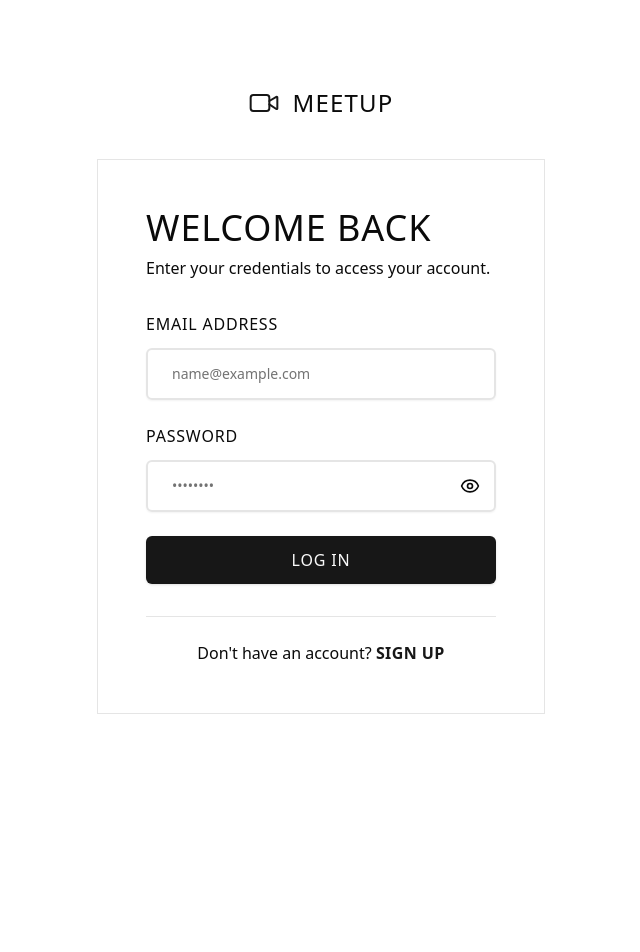
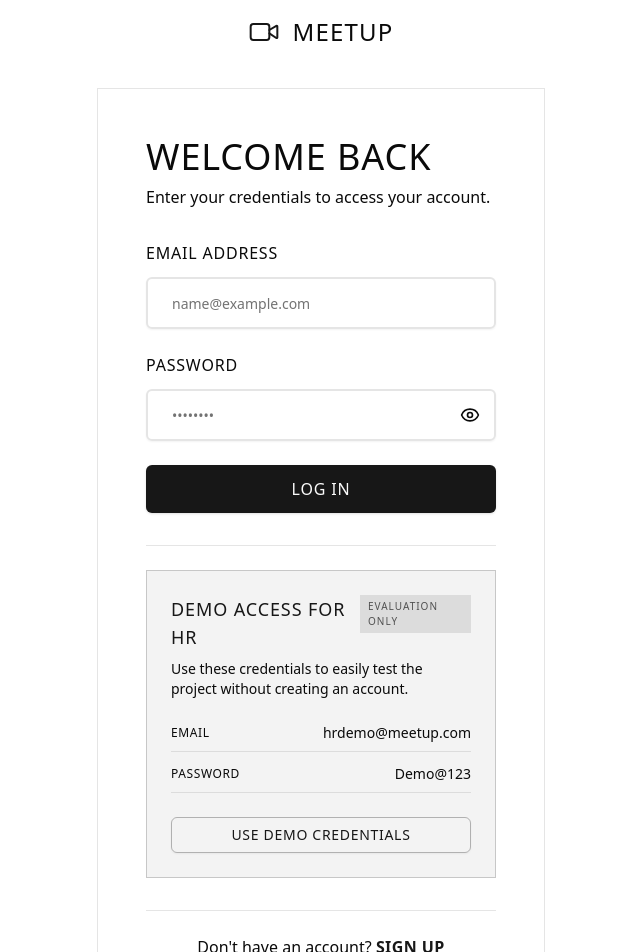
Before and after one commit to fahadvm/conference-hub, a React (Vite) app in the folder frontend/: page /login in a window 1280 px wide. Shown: the top 952 px of the page, without its empty margins (319-959 px from the left). Before the commit the page ends 800 px from the top, so only its background shows below. Built offline with nearby package versions, Linux system fonts and the light colour scheme.

Commit message:
feat: implement user authentication flow, profile management, and session handling pages

```diff
--- a/frontend/src/components/Header.tsx
+++ b/frontend/src/components/Header.tsx
@@ -3,12 +3,14 @@ import { Video, Menu, X, LogOut } from 'lucide-react';
 import { Button } from '@/components/ui/button';
 import { useState } from 'react';
 import { useAuth } from '@/contexts/AuthContext';
+import LogoutConfirmModal from '@/components/LogoutConfirmModal';
 
 export default function Header() {
   const location = useLocation();
   const navigate = useNavigate();
   const { user, signOut } = useAuth();
   const [mobileMenuOpen, setMobileMenuOpen] = useState(false);
+  const [showLogoutModal, setShowLogoutModal] = useState(false);
 
   const navLinks = [
     { path: '/', label: 'Home' },
@@ -20,6 +22,7 @@ export default function Header() {
   ];
 
   const handleLogout = async () => {
+    setShowLogoutModal(false);
     await signOut();
     navigate('/');
   };
@@ -59,7 +62,7 @@ export default function Header() {
                   </Button>
                 </Link>
                 <Button
-                  onClick={handleLogout}
+                  onClick={() => setShowLogoutModal(true)}
                   variant="ghost"
                   className="text-primary-foreground hover:bg-white/10 px-4 py-5"
                   title="Logout"
@@ -122,7 +125,7 @@ export default function Header() {
                     </Button>
                   </Link>
                   <Button
-                    onClick={() => { handleLogout(); setMobileMenuOpen(false); }}
+                    onClick={() => { setShowLogoutModal(true); setMobileMenuOpen(false); }}
                     variant="outline"
                     className="border-white/20 text-white w-full px-6 py-5 text-sm font-paragraph uppercase tracking-wider"
                   >
@@ -147,6 +150,12 @@ export default function Header() {
           </nav>
         )}
       </div>
+
+      <LogoutConfirmModal
+        isOpen={showLogoutModal}
+        onClose={() => setShowLogoutModal(false)}
+        onConfirm={handleLogout}
+      />
     </header>
   );
 }
--- /dev/null
+++ b/frontend/src/components/LogoutConfirmModal.tsx
@@ -0,0 +1,54 @@
+import { Button } from '@/components/ui/button';
+import { LogOut, X } from 'lucide-react';
+
+interface LogoutConfirmModalProps {
+  isOpen: boolean;
+  onClose: () => void;
+  onConfirm: () => void;
+}
+
+export default function LogoutConfirmModal({ isOpen, onClose, onConfirm }: LogoutConfirmModalProps) {
+  if (!isOpen) return null;
+
+  return (
+    <div className="fixed inset-0 z-[100] flex items-center justify-center bg-background/80 backdrop-blur-sm p-4">
+      <div className="w-full max-w-md bg-background border border-gridline p-8 shadow-2xl relative">
+        <button
+          onClick={onClose}
+          className="absolute top-4 right-4 text-subtletext hover:text-foreground transition-colors"
+        >
+          <X className="w-5 h-5" />
+        </button>
+
+        <div className="flex flex-col items-center text-center">
+          <div className="w-12 h-12 bg-destructive/10 text-destructive flex items-center justify-center mb-4 border border-destructive/20">
+            <LogOut className="w-6 h-6" />
+          </div>
+          <h2 className="font-heading text-2xl uppercase tracking-wide mb-2 text-foreground">
+            Confirm Logout
+          </h2>
+          <p className="font-paragraph text-subtletext mb-8">
+            Are you sure you want to log out? You will need to sign in again to access your account.
+          </p>
+
+          <div className="flex flex-col sm:flex-row gap-4 w-full">
+            <Button
+              variant="outline"
+              onClick={onClose}
+              className="flex-1 border-2 border-gridline hover:border-foreground py-6 text-sm font-paragraph uppercase tracking-wider"
+            >
+              Cancel
+            </Button>
+            <Button
+              onClick={onConfirm}
+              variant="destructive"
+              className="flex-1 py-6 text-sm font-paragraph uppercase tracking-wider"
+            >
+              Logout
+            </Button>
+          </div>
+        </div>
+      </div>
+    </div>
+  );
+}
--- a/frontend/src/components/pages/LoginPage.tsx
+++ b/frontend/src/components/pages/LoginPage.tsx
@@ -14,10 +14,22 @@ export default function LoginPage() {
   const [showPassword, setShowPassword] = useState(false);
   const navigate = useNavigate();
 
+  const handleDemoLogin = () => {
+    setEmail('hrdemo@meetup.com');
+    setPassword('Demo@123');
+  };
+
   const handleLogin = async (e: React.FormEvent) => {
     e.preventDefault();
     setLoading(true);
     setError(null);
+
+    if (!email || !password) {
+      setError("Please fill in all fields.");
+      setLoading(false);
+      return;
+    }
+
     const { error } = await supabase.auth.signInWithPassword({
       email,
       password,
@@ -101,6 +113,40 @@ export default function LoginPage() {
           </Button>
         </form>
 
+        <div className="mt-8 pt-6 border-t border-gridline">
+          <div className="bg-primary/5 border border-primary/20 p-6">
+            <div className="flex justify-between items-start mb-2">
+              <h3 className="font-heading text-lg uppercase tracking-wider text-primary">
+                Demo Access for HR
+              </h3>
+              <span className="text-[10px] uppercase tracking-widest text-primary/70 bg-primary/10 px-2 py-1">
+                Evaluation Only
+              </span>
+            </div>
+            <p className="font-paragraph text-sm text-subtletext mb-6">
+              Use these credentials to easily test the project without creating an account.
+            </p>
+            <div className="space-y-3 mb-6 font-paragraph text-sm">
+              <div className="flex justify-between items-center border-b border-primary/10 pb-2">
+                <span className="text-subtletext uppercase tracking-wider text-xs">Email</span>
+                <span className="font-medium text-foreground">hrdemo@meetup.com</span>
+              </div>
+              <div className="flex justify-between items-center border-b border-primary/10 pb-2">
+                <span className="text-subtletext uppercase tracking-wider text-xs">Password</span>
+                <span className="font-medium text-foreground">Demo@123</span>
+              </div>
+            </div>
+            <Button
+              type="button"
+              variant="outline"
+              onClick={handleDemoLogin}
+              className="w-full text-sm py-4 border-primary/30 hover:bg-primary/10 text-primary uppercase tracking-wider font-heading"
+            >
+              Use Demo Credentials
+            </Button>
+          </div>
+        </div>
+
         <div className="mt-8 text-center border-t border-gridline pt-6">
           <p className="font-paragraph text-subtletext">
             Don't have an account?{' '}
--- a/frontend/src/components/pages/ProfilePage.tsx
+++ b/frontend/src/components/pages/ProfilePage.tsx
@@ -8,6 +8,7 @@ import Footer from '@/components/Footer';
 import { useAuth } from '@/contexts/AuthContext';
 import { useNavigate } from 'react-router-dom';
 import { supabase } from '@/lib/supabase';
+import LogoutConfirmModal from '@/components/LogoutConfirmModal';
 
 export default function ProfilePage() {
   const { user, signOut } = useAuth();
@@ -16,6 +17,7 @@ export default function ProfilePage() {
   const [loading, setLoading] = useState(false);
   const [updating, setUpdating] = useState(false);
   const [error, setError] = useState<string | null>(null);
+  const [showLogoutModal, setShowLogoutModal] = useState(false);
 
   const [profileData, setProfileData] = useState({
     name: user?.user_metadata?.full_name || user?.email?.split('@')[0] || 'User',
@@ -111,6 +113,7 @@ export default function ProfilePage() {
   };
 
   const handleLogout = async () => {
+    setShowLogoutModal(false);
     await signOut();
     navigate('/');
   };
@@ -131,7 +134,7 @@ export default function ProfilePage() {
             </p>
           </div>
           <Button
-            onClick={handleLogout}
+            onClick={() => setShowLogoutModal(true)}
             variant="outline"
             className="border-primary-foreground/50 text-primary-foreground hover:bg-primary-foreground hover:text-primary rounded-none px-8 py-4 text-sm font-paragraph uppercase tracking-wider mb-2 flex items-center gap-2"
           >
@@ -269,6 +272,12 @@ export default function ProfilePage() {
       </section>
 
       <Footer />
+
+      <LogoutConfirmModal
+        isOpen={showLogoutModal}
+        onClose={() => setShowLogoutModal(false)}
+        onConfirm={handleLogout}
+      />
     </div>
   );
 }
--- a/frontend/src/components/pages/SignUpPage.tsx
+++ b/frontend/src/components/pages/SignUpPage.tsx
@@ -21,6 +21,24 @@ export default function SignUpPage() {
     setLoading(true);
     setError(null);
     setMsg(null);
+
+    if (!name || !email || !password) {
+      setError("Please fill in all fields.");
+      setLoading(false);
+      return;
+    }
+
+    if (name.length < 2) {
+      setError("Name must be at least 2 characters long.");
+      setLoading(false);
+      return;
+    }
+
+    if (password.length < 6) {
+      setError("Password must be at least 6 characters long.");
+      setLoading(false);
+      return;
+    }
 
     const { error, data } = await supabase.auth.signUp({
       email,
```
